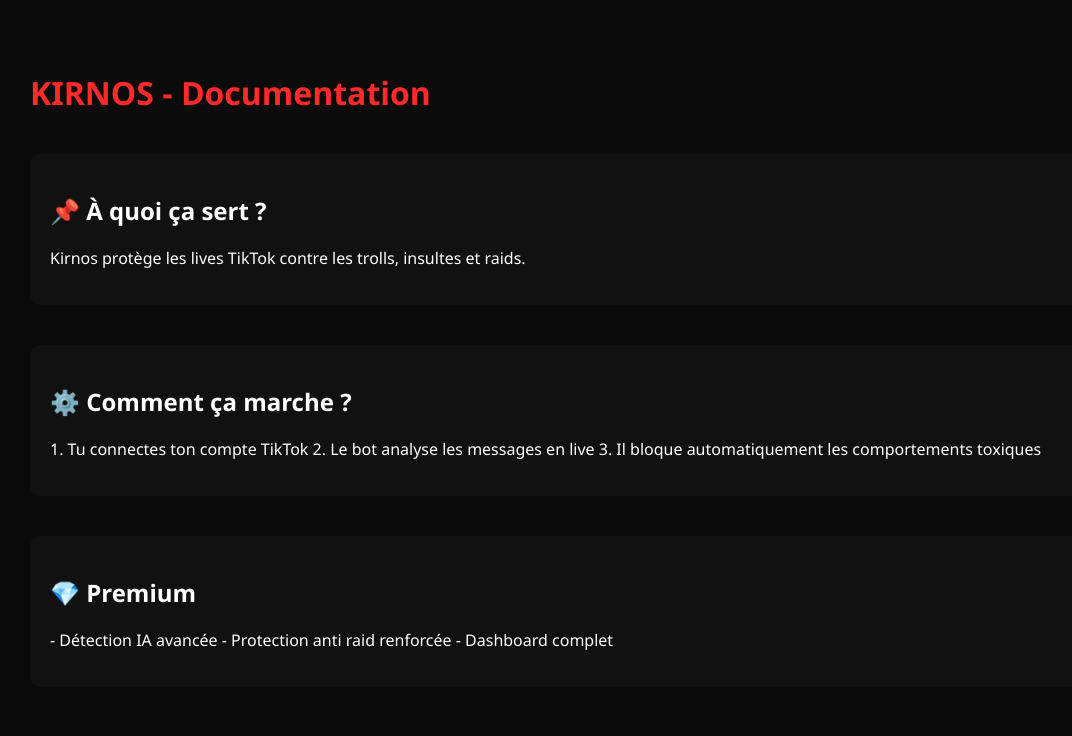
After one commit to bulandloic36/Kirnos, a FastAPI app: template templates/docs.html in a window 1280 px wide. The commit adds this page. Shown: the top 736 px of the page, without its empty margins (20-1092 px from the left). Run offline with FastAPI, Linux system fonts and the light colour scheme; the template is opened without the code that fills it, so the values that code supplies are empty.

Commit message:
index design

```diff
--- a/backend/main.py
+++ b/backend/main.py
@@ -72,3 +72,13 @@ def success(request: Request):
     user = request.session.get("user")
     premium_users[user] = True
     return RedirectResponse("/dashboard")
+
+    # ===== DOCUMENTATION =====
+@app.get("/docs", response_class=HTMLResponse)
+async def docs(request: Request):
+    return templates.TemplateResponse("docs.html", {"request": request})
+
+# ===== FAQ =====
+@app.get("/faq", response_class=HTMLResponse)
+async def faq(request: Request):
+    return templates.TemplateResponse("faq.html", {"request": request})
--- /dev/null
+++ b/templates/docs.html
@@ -0,0 +1,61 @@
+<!DOCTYPE html>
+<html lang="fr">
+<head>
+<meta charset="UTF-8">
+<title>Documentation - KIRNOS</title>
+
+<style>
+body{
+margin:0;
+font-family:'Segoe UI';
+background:#0b0b0b;
+color:white;
+padding:50px;
+}
+
+h1{
+color:#ff2a2a;
+}
+
+.section{
+margin-top:40px;
+padding:20px;
+background:#111;
+border-radius:10px;
+}
+
+</style>
+
+</head>
+
+<body>
+
+<h1>KIRNOS - Documentation</h1>
+
+<div class="section">
+<h2>📌 À quoi ça sert ?</h2>
+<p>
+Kirnos protège les lives TikTok contre les trolls, insultes et raids.
+</p>
+</div>
+
+<div class="section">
+<h2>⚙️ Comment ça marche ?</h2>
+<p>
+1. Tu connectes ton compte TikTok
+2. Le bot analyse les messages en live
+3. Il bloque automatiquement les comportements toxiques
+</p>
+</div>
+
+<div class="section">
+<h2>💎 Premium</h2>
+<p>
+- Détection IA avancée
+- Protection anti raid renforcée
+- Dashboard complet
+</p>
+</div>
+
+</body>
+</html>
```
Also changed, not shown: templates/faq.html (added, +51 -0 lines), templates/index.html (+3 -5 lines).
